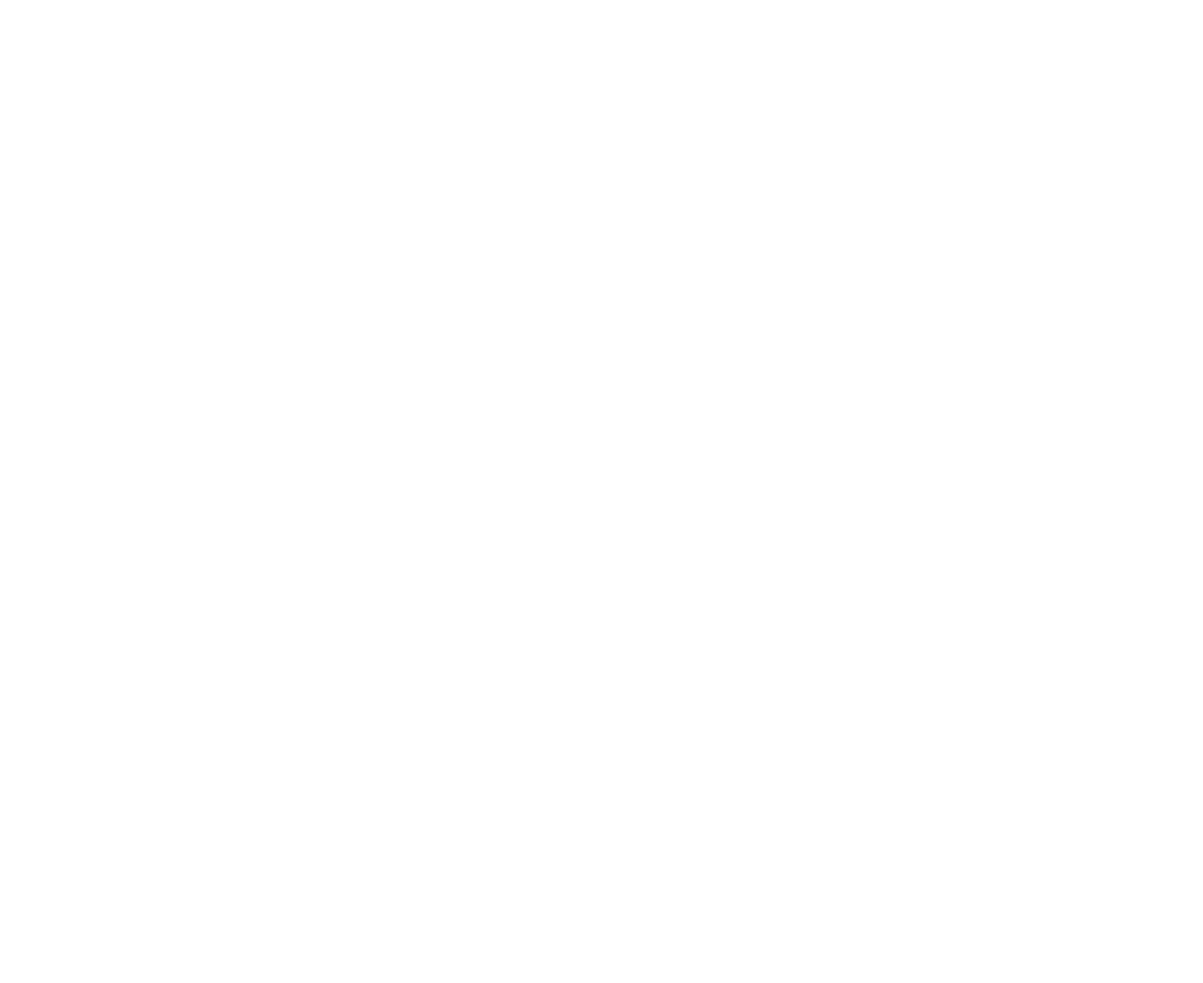
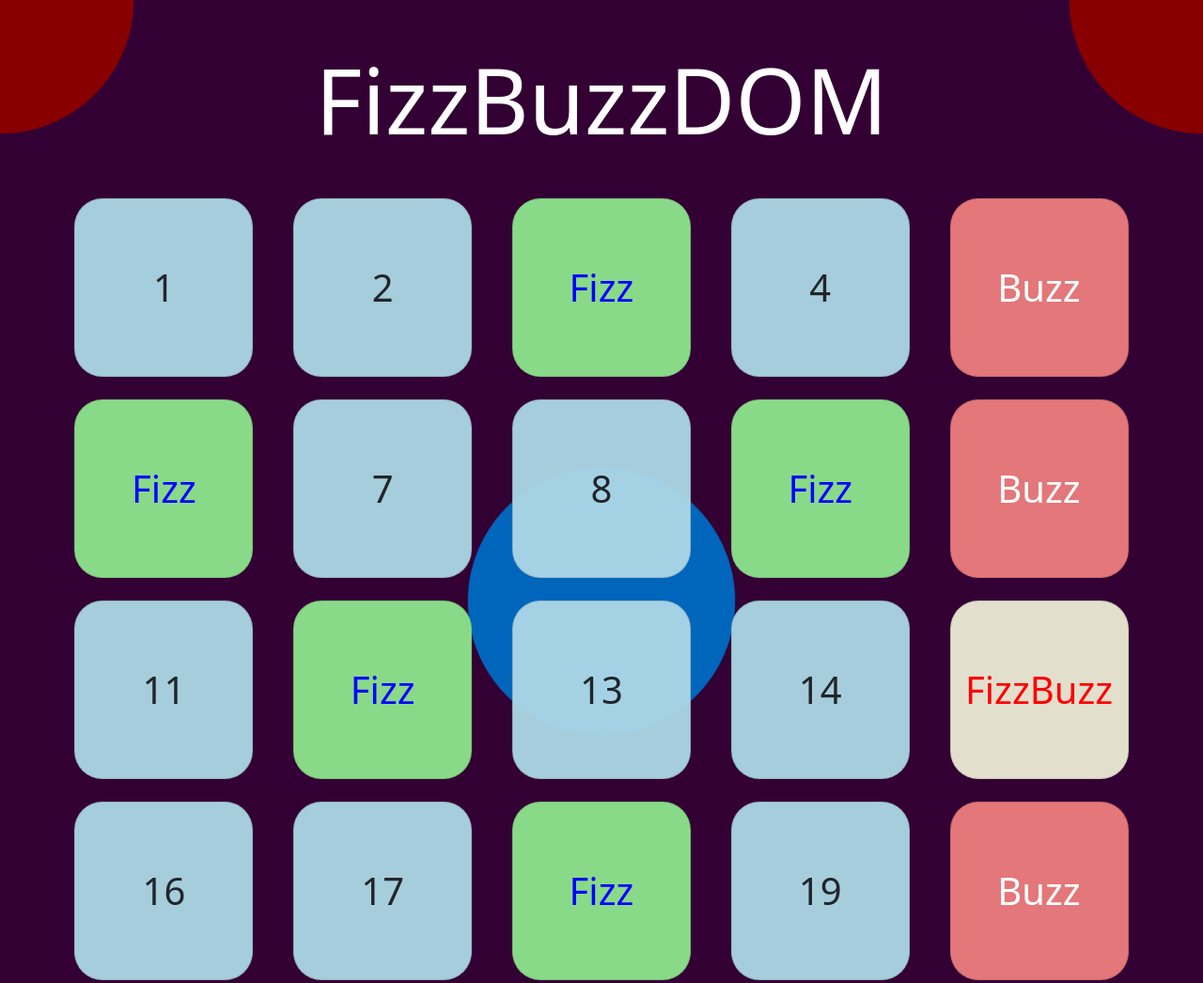
Before and after one commit to Gabriele-Zini/js-fizzbuzz, a plain HTML site: page index.html in a window 1280 px wide. Shown: the top 1046 px of the page at 94% size. Before the commit the page ends 800 px from the top, so only its background shows below. Drawn offline with nearby package versions, Linux system fonts and the light colour scheme.

Commit message:
style: dom layout

```diff
--- a/css/style.css
+++ b/css/style.css
@@ -0,0 +1,80 @@
+
+/* RESET */
+* {
+    margin: 0;
+    padding: 0;
+    margin: 0 auto;
+}
+
+/* COMMON */
+body {
+    background-image: url(../img/polka-dots.png);
+    background-attachment: fixed;
+    background-size: contain;
+}
+
+.ms_title {
+    font-size: 3rem;
+}
+
+/* Utilities */
+
+.fizz-buzz {
+    color:red;
+    background-color: rgba(245, 245, 220, 0.914);
+}
+
+.fizz {
+    color:blue;
+    background-color: rgba(144, 238, 144, 0.916)
+}
+
+.buzz {
+    color: white;
+    background-color: rgba(240, 128, 128, 0.932) ;
+}
+
+.normal {
+    background-color: rgba(173, 216, 230, 0.948);
+}
+
+.ms_row {
+    display: flex;
+}
+
+.ms_col {
+    aspect-ratio: 1;
+    justify-content: center;
+    align-items: center;
+    font-size: 1.2rem;
+    border-radius: 10px;
+}
+
+/* media query tablet */
+@media screen and (min-width: 768px) {
+
+    .ms_col {
+        font-size: 1.6rem;
+
+    }
+    .ms_title {
+        font-size: 6rem;
+    }
+    .ms_col {
+        border-radius: 20px;
+    }
+
+}
+
+/* media query desktop */
+@media screen and (min-width: 992px) {
+
+    .ms_col {
+        font-size: 2.5rem;
+    }
+
+    .ms_col {
+        border-radius: 30px;
+    }
+
+}
--- a/index.html
+++ b/index.html
@@ -16,8 +16,13 @@
     <!-- my style -->
     <link rel="stylesheet" href="./css/style.css" />
   </head>
-  <body>
-    <div class="container"></div>
+  <body class="px-2">
+    <h1 class="text-white text-center my-5 ms_title">FizzBuzzDOM</h1>
+    <div class="container">
+        <div class="row ms_row d-flex gap-4 mb-5">
+
+        </div>
+    </div>
     <script src="./js/script.js"></script>
   </body>
 </html>
--- a/js/script.js
+++ b/js/script.js
@@ -1,17 +1,29 @@
-// PROGRAM LOGICÙ
+const elementRow = document.querySelector(".row");
+let elementGrid = "";
+
+// PROGRAM LOGIC
 
 for (let i = 1; i <= 100; i++) {
   let result;
+  let color;
   if ((i % 3 === 0) & (i % 5 === 0)) {
     console.log("FizzBuzz");
-    result = "fizz-buzz";
+    result = "FizzBuzz";
+    color= "fizz-buzz"
   } else if (i % 3 === 0) {
     console.log("Fizz");
-    result = "fizz";
+    result = "Fizz";
+    color= "fizz"
   } else if (i % 5 === 0) {
     console.log("Buzz");
-    result = "buzz";
+    result = "Buzz";
+    color= "buzz"
   } else {
     console.log(i);
+    result = `${i}`;
+    color="normal"
   }
+  elementGrid += `<div class="${color} col-3 col-md-2 ms_col d-flex card">${result}</div>`;
 }
+
+elementRow.innerHTML = elementGrid;
```
Also changed, not shown: img/polka-dots.png (added).
